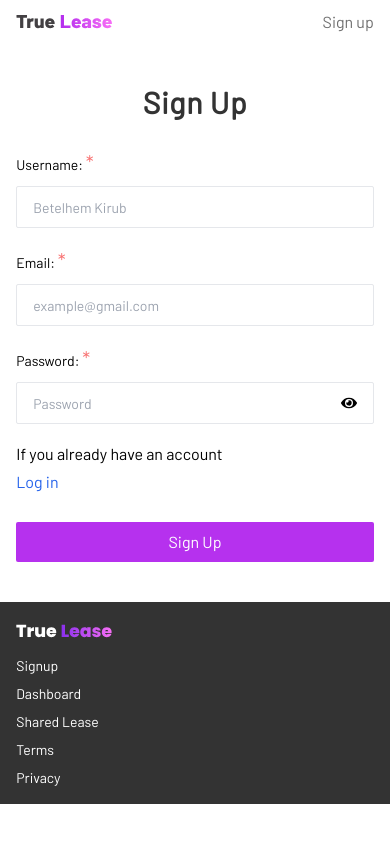
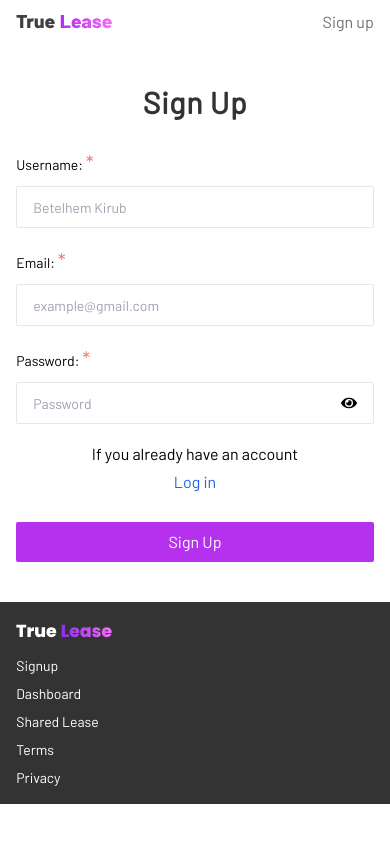
Before and after one commit to klassno3/icog-test, a Next.js app: page /signup in a window 390 px wide. Built offline with nearby package versions, Linux system fonts and the light colour scheme; no server answers.

Commit message:
refactor signup page layout to align items in the login prompt

```diff
--- a/src/app/signup/page.tsx
+++ b/src/app/signup/page.tsx
@@ -117,7 +117,7 @@
               name="password"
             />
 
-            <div className="flex flex-col md:flex-row  justify-center gap-1">
+            <div className="flex flex-col md:flex-row items-center  justify-center gap-1">
               <p className="">If you already have an account </p>
               <Link href="/login" className="text-blue-600">
                 Log in
```
